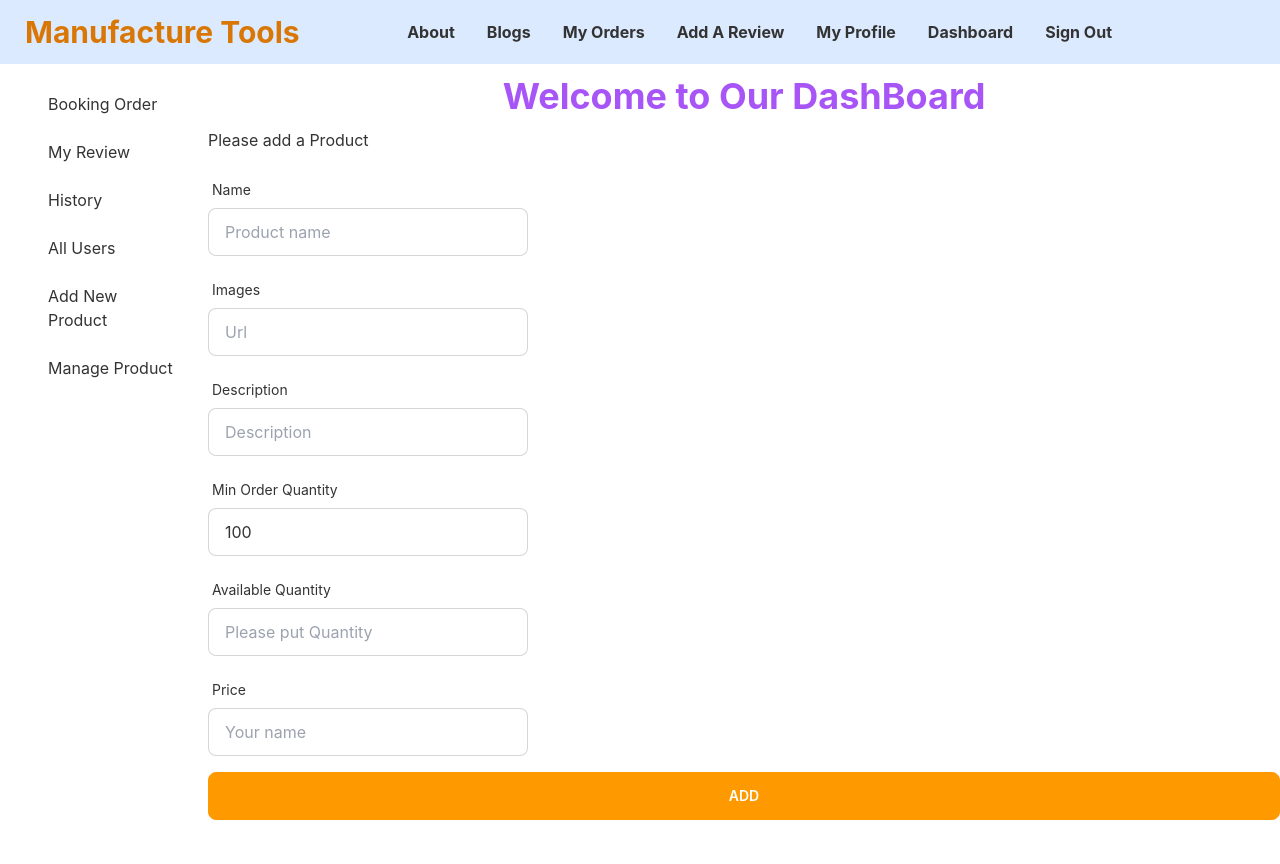
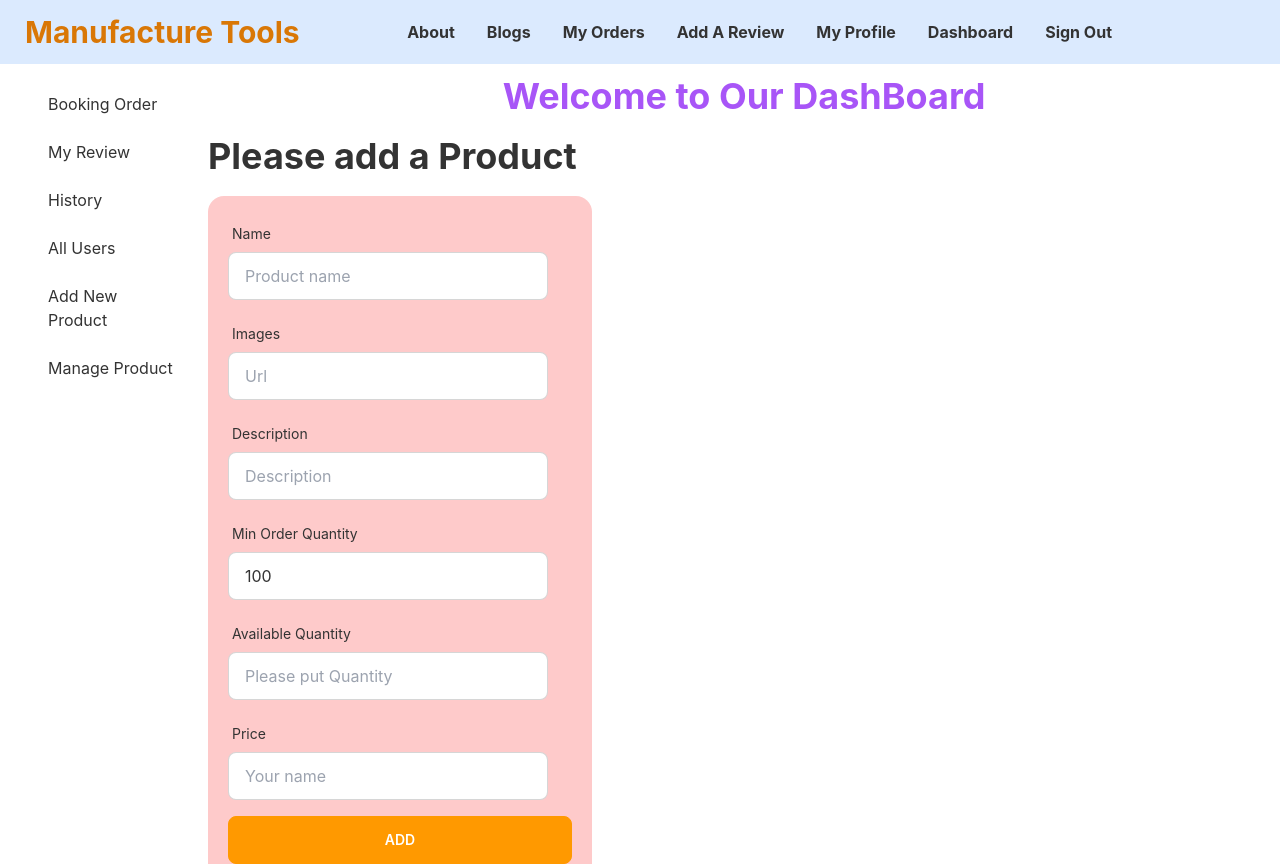
Before and after one commit to dipankar11137/manufacturer-website-client-side, a React (Create React App) app: page /dashboard/addNewProduct in a window 1280 px wide. Built offline with nearby package versions, Linux system fonts and the light colour scheme; no server answers; sample sign-in values are in the browser's storage.

Commit message:
add items send

```diff
--- a/src/Pages/Dashboard/AddNewProduct.js
+++ b/src/Pages/Dashboard/AddNewProduct.js
@@ -5,12 +5,25 @@ const AddNewProduct = () => {
     const { register, formState: { errors }, handleSubmit, reset } = useForm();
     const onSubmit = data => {
         console.log(data)
+        const url = `http://localhost:5000/cameraProducts`;
+        fetch(url, {
+            method: 'POST',
+            headers: {
+                'content-type': 'application/json'
+            },
+            body: JSON.stringify(data)
+        })
+            .then(res => res.json())
+            .then(result => {
+                reset();
+                console.log(result);
+            })
     }
 
     return (
         <div className=' '>
-            <h2>Please add a Product</h2>
-            <div className=' mt-5'>
+            <h2 className='mt-5 font-bold text-4xl'>Please add a Product</h2>
+            <div className='bg-red-200 p-5 rounded-2xl w-96 mt-5'>
                 <form className='' onSubmit={handleSubmit(onSubmit)}>
                     <label className="label">
                         <span className="label-text">Name</span>
```
